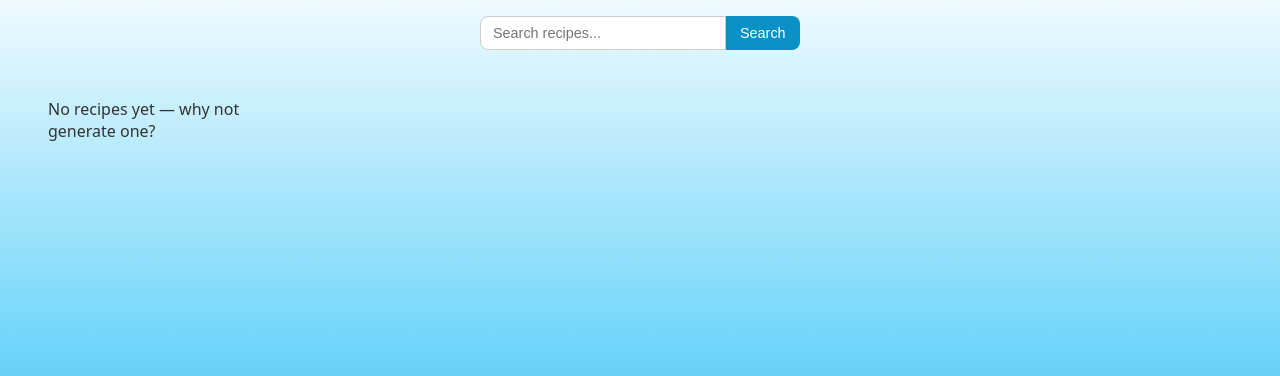
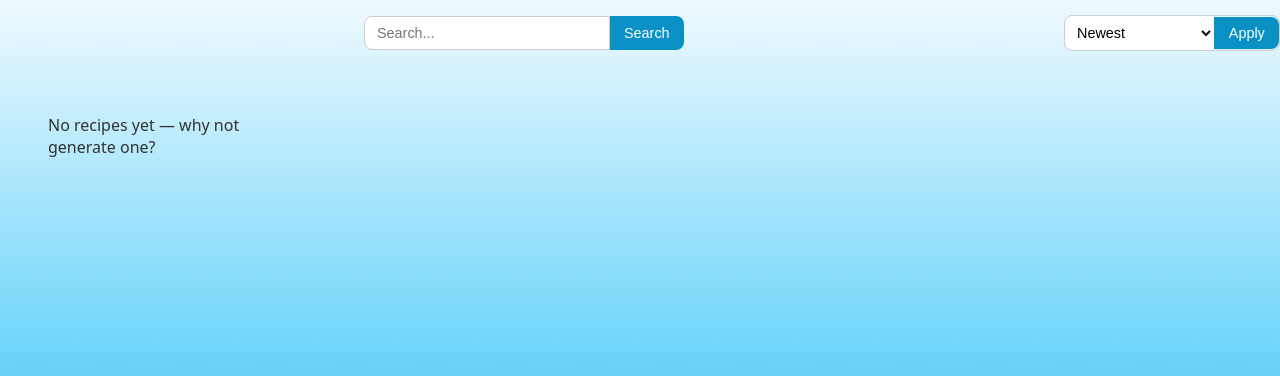
Before and after one commit to Vidya-GM/Recipe_Generator, a Django app: page /search/ in a window 1280 px wide. Shown: the part 44-420 px from the top of the page. Run offline with Django 5.2, Linux system fonts and the light colour scheme; data that the repository does not hold is empty.

Commit message:
Implement recipe sorting feature (likes, comments, date)

```diff
--- a/culinary_cloud_ai/applications/recipes/templates/recipes/recipe_list.html
+++ b/culinary_cloud_ai/applications/recipes/templates/recipes/recipe_list.html
@@ -3,10 +3,23 @@
 
 {% block content %}
 
-  <form class="search-bar" method="GET" action="/search">
-    <input type="text" name="q" placeholder="Search recipes..." />
+  <div class="search-sort-container">
+  <div class="search-bar">
+    <input type="text" name="q" value="{{ request.GET.q }}" placeholder="Search...">
     <button type="submit">Search</button>
-  </form>
+  </div>
+
+    <form class="sort-form" method="GET" action="/recipes/">
+      <input type="hidden" name="q" value="{{ request.GET.q }}">
+      <select name="sort">
+        <option value="-created_at" {% if request.GET.sort == "-created_at" or not request.GET.sort %}selected{% endif %}>Newest</option>
+        <option value="created_at" {% if request.GET.sort == "created_at" %}selected{% endif %}>Oldest</option>
+        <option value="-likes_count" {% if request.GET.sort == "-likes_count" %}selected{% endif %}>Most Liked</option>
+        <option value="-annotated_comments_count" {% if request.GET.sort == "-annotated_comments_count" %}selected{% endif %}>Most Commented</option>
+      </select>
+      <button type="submit">Apply</button>
+    </form>
+  </div>
 
   <div class="recipe-grid">
     {% for recipe in recipes %}
--- a/culinary_cloud_ai/applications/recipes/views.py
+++ b/culinary_cloud_ai/applications/recipes/views.py
@@ -40,14 +40,25 @@ class RecipeListView(ListView):
                 Q(ingredients__icontains=q)
             )
 
-        queryset = queryset.annotate(likes_count=Count('likes'))
+        queryset = queryset.annotate(
+            likes_count=Count('likes', distinct=True),
+            annotated_comments_count=Count('comments', distinct=True)
+    )
         user = self.request.user
         if user.is_authenticated:
             user_likes = Like.objects.filter(author=user, recipe=OuterRef('pk'))
             queryset = queryset.annotate(user_liked=Exists(user_likes))
         else:
             queryset = queryset.annotate(user_liked=Q(pk__isnull=True))  # always False
-        return queryset.order_by('-created_at')
+
+        sort_option = self.request.GET.get("sort", "-created_at")
+
+        allowed_sorts = ["-created_at", "created_at", "-likes_count", "-annotated_comments_count"]
+        if sort_option in allowed_sorts:
+            queryset = queryset.order_by(sort_option)
+        else:
+            queryset = queryset.order_by("-created_at")
+        return queryset
 
 @login_required
 def toggle_like(request, recipe_id):
--- a/culinary_cloud_ai/config/static/css/main.css
+++ b/culinary_cloud_ai/config/static/css/main.css
@@ -994,6 +994,55 @@ html, body {
 }
 
 
+.search-sort-container {
+  display: flex;
+  justify-content: center; /* keeps content centered */
+  align-items: center;
+  flex-wrap: wrap; /* allows stacking on small screens */
+  gap: 1rem;
+  margin-bottom: 1rem;
+}
+
+.sort-form {
+  width: 214px; /* half of search bar */
+  display: flex;
+  align-items: center;
+  gap: 0;
+  border: 1px solid #ccc;
+  border-radius: 8px;
+  overflow: hidden;
+}
+
+.sort-form select {
+  padding: 0.5rem 0.5rem;
+  border: none;
+  font-size: 0.9rem;
+  outline: none;
+  flex: 1 1 auto; /* flexible */
+  cursor: pointer;
+  background-color: white;
+  border-radius: 8px 0 0 8px;
+  min-width: 0; /* allow shrinking */
+}
+
+.sort-form button {
+  padding: 0.5rem 0.9rem; /* wider padding for button */
+  min-width: 60px; /* fix min width so button doesn't get too small */
+  background-color: rgb(9, 144, 197);
+  color: white;
+  border: none;
+  font-size: 0.9rem;
+  cursor: pointer;
+  transition: background 0.3s ease;
+  border-radius: 0 8px 8px 0;
+}
+
+.sort-form button:hover {
+  background-color: #555;
+}
+
+
+
 
 /* Enhanced like button styling */
 
```
Also changed, not shown: culinary_cloud_ai/applications/recipe_user/templates/recipe_user/my_recipe_list.html (+18 -4 lines).
